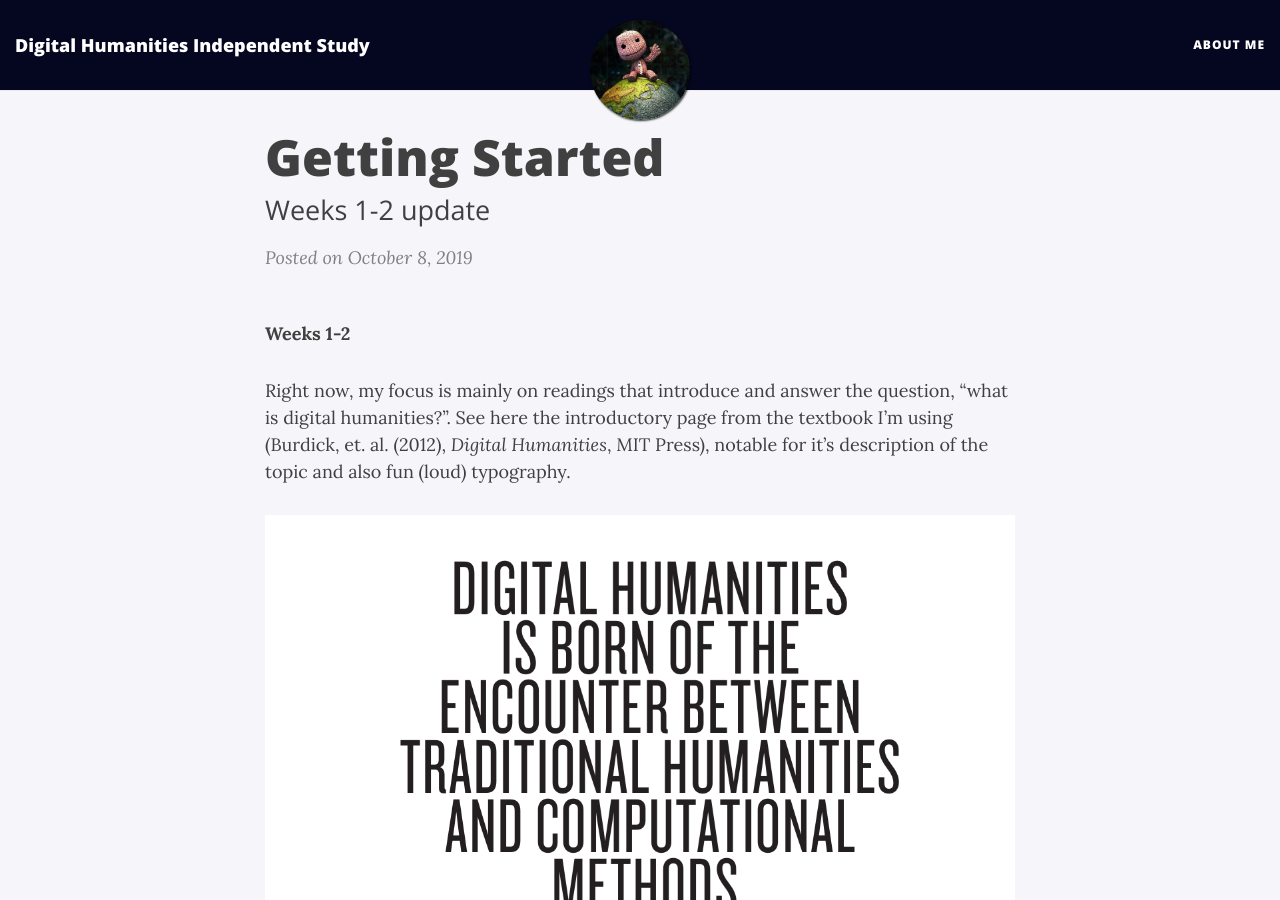
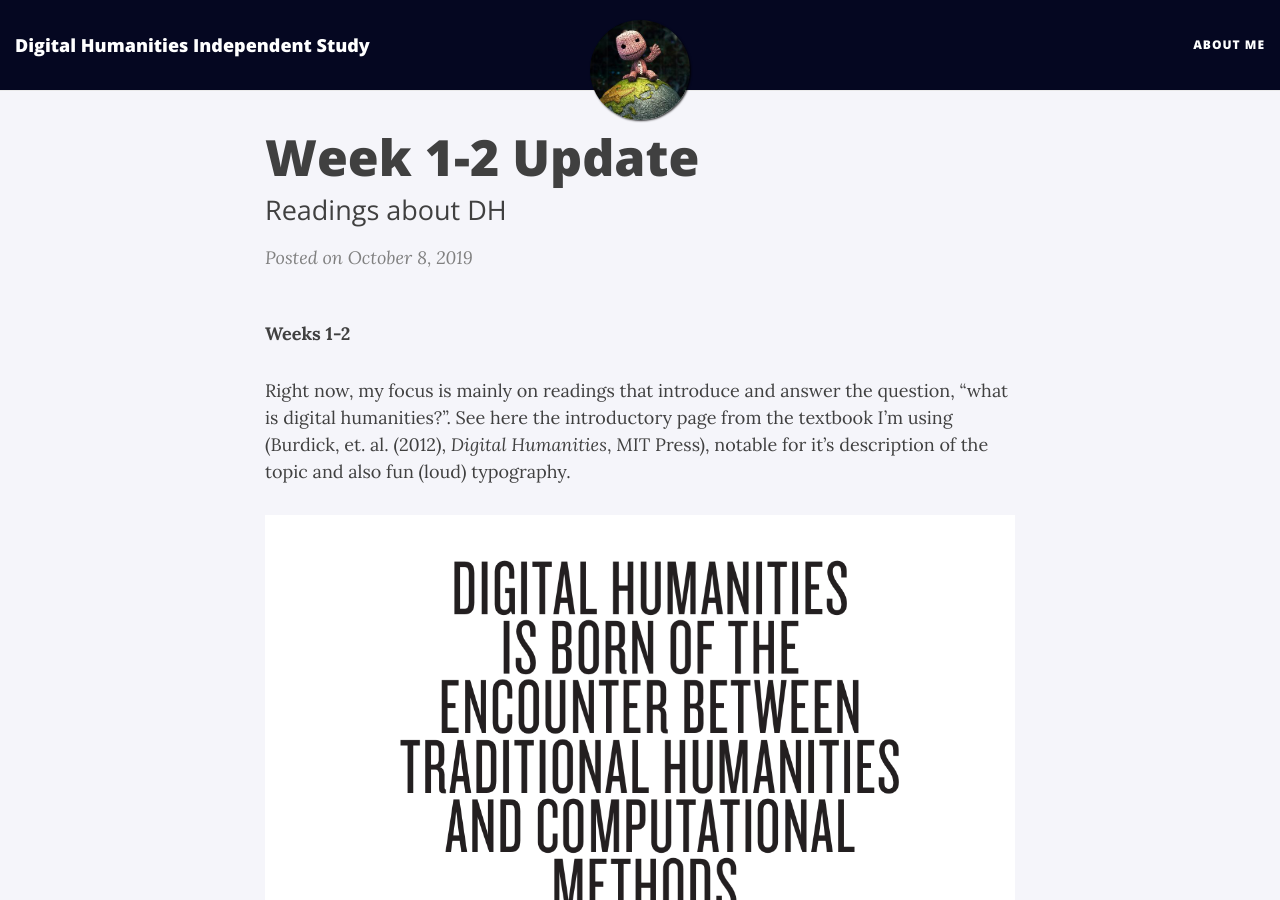
Before and after one commit to michaela012/IS_project, a Jekyll site: the page built from _posts/2019-10-08-week-1-2.md, in a window 1280 px wide and 900 px high. Built offline with Jekyll 4.4.1, drawn with Linux system fonts in a browser that asks for light colours; nearby versions of some CDN libraries.

Commit message:
Update 2019-10-08-week-1-2.md

```diff
--- a/_posts/2019-10-08-week-1-2.md
+++ b/_posts/2019-10-08-week-1-2.md
@@ -1,7 +1,7 @@
 ---
 layout: post
-title: Getting Started
-subtitle: Weeks 1-2 update
+title: Week 1-2 Update
+subtitle: Readings about DH
 published: true
 ---
 
```
